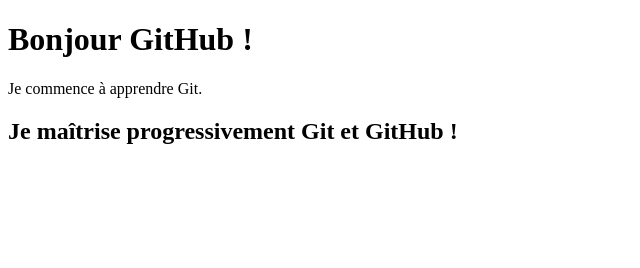
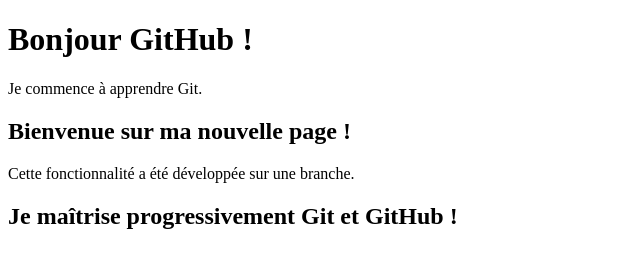
Before and after one commit to CEDRIC-DENVER/PremierProjetGit, a plain HTML site: page index.html in a window 1280 px wide. Shown: the whole page, without its empty margins (0-640 px from the left). Drawn offline with Linux system fonts and the light colour scheme.

Commit message:
Ajout d'une nouvelle fonctionnalité

```diff
--- a/index.html
+++ b/index.html
@@ -8,6 +8,9 @@
 <body>
     <h1>Bonjour GitHub !</h1>
     <p>Je commence à apprendre Git.</p>
+    <h2>Bienvenue sur ma nouvelle page !</h2>
+
+    <p>Cette fonctionnalité a été développée sur une branche.</p>
 </body>
 
 </html>
```
